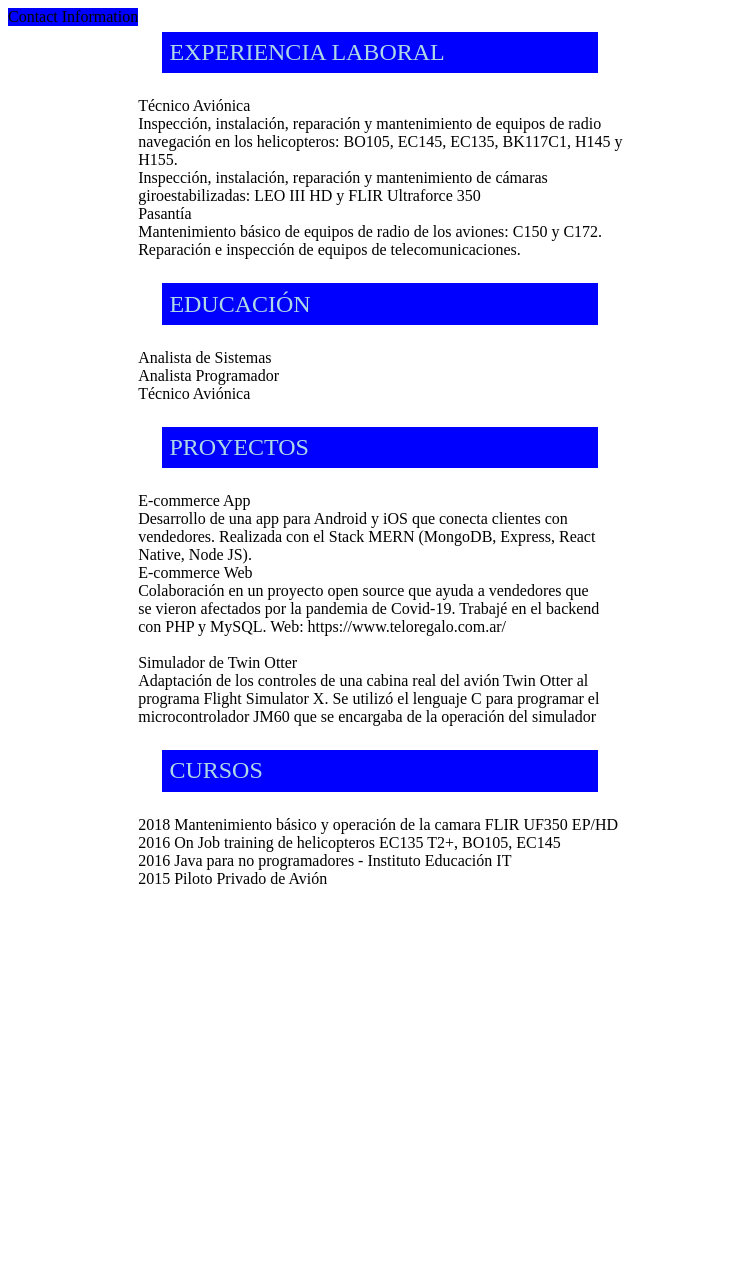
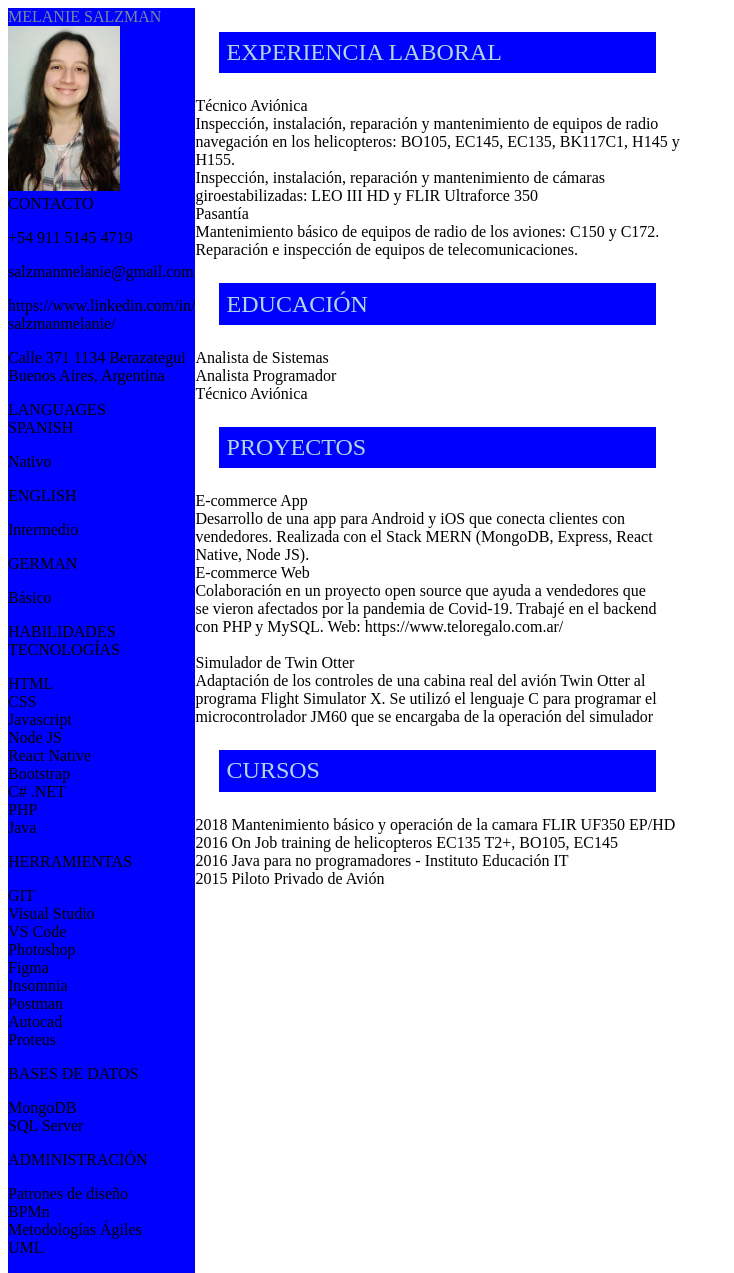
Before and after one commit to MelanieSalzman/CV, a plain HTML site: page index.html in a window 1280 px wide. Shown: the top 1273 px of the page, without its empty margins (0-734 px from the left). Before the commit the page ends 888 px from the top, so only its background shows below. Drawn offline with Linux system fonts and the light colour scheme.

Commit message:
Incorporación de textos en sección aside y foto

```diff
--- a/css/styles.css
+++ b/css/styles.css
@@ -14,6 +14,20 @@
         float: left;
     }
 
+    #name {
+        color: lightslategrey;
+    }
+
+    img {
+        max-width: 100%;
+        height: auto;
+    }
+
+    #imgContainer {
+        max-width: 7em;
+
+    }
+
     section{
         background-color: white;
         float: left;
--- a/index.html
+++ b/index.html
@@ -10,7 +10,76 @@
 
 <body>
     <div id="container">
-        <aside>Contact Information</aside>
+        <aside>
+            <div id="name">MELANIE SALZMAN</div>
+
+            <div id="imgContainer">
+                <img src="images/Foto.png" alt="Foto">
+            </div>
+
+            <div class="titleAside">CONTACTO</div>
+
+            <p>+54 911 5145 4719</p>
+            <p>salzmanmelanie@gmail.com</p>
+            <p>https://www.linkedin.com/in/<br />
+                salzmanmelanie/</p>
+            <p>Calle 371 1134 Berazategui<br />
+                Buenos Aires, Argentina</p>
+
+            <div class="titleAside">LANGUAGES</div>
+            <div class="subtitleAside">SPANISH</div>
+            <p>Nativo</p>
+            <div class="subtitleAside">ENGLISH</div>
+            <p>Intermedio</p>
+            <div class="subtitleAside">GERMAN</div>
+            <p>Básico</p>
+
+            <div class="titleAside">HABILIDADES</div>
+
+            <div id="leftContainer">
+                <div class="titleAside">TECNOLOGÍAS</div>
+                <p>
+                    HTML<br />
+                    CSS<br />
+                    Javascript<br />
+                    Node JS<br />
+                    React Native<br />
+                    Bootstrap<br />
+                    C# .NET<br />
+                    PHP<br />
+                    Java<br />
+                </p>
+            </div>
+            <div id="rightContainer">
+                <div class="titleAside">HERRAMIENTAS</div>
+                <p>
+                    GIT<br />
+                    Visual Studio<br />
+                    VS Code<br />
+                    Photoshop<br />
+                    Figma<br />
+                    Insomnia<br />
+                    Postman<br />
+                    Autocad<br />
+                    Proteus<br />
+                </p>
+            </div>
+
+            <div class="titleAside">BASES DE DATOS</div>
+            <p>
+                MongoDB<br />
+                SQL Server<br />
+            </p>
+
+            <div class="titleAside">ADMINISTRACIÓN</div>
+            <p>
+                Patrones de diseño<br />
+                BPMn<br />
+                Metodologías Ágiles<br />
+                UML<br />
+            </p>
+        </aside>
+
         <section>
             <article>
                 <div class="sectionTitle">EXPERIENCIA LABORAL</div>
```
Also changed, not shown: images/Foto.png (added).
